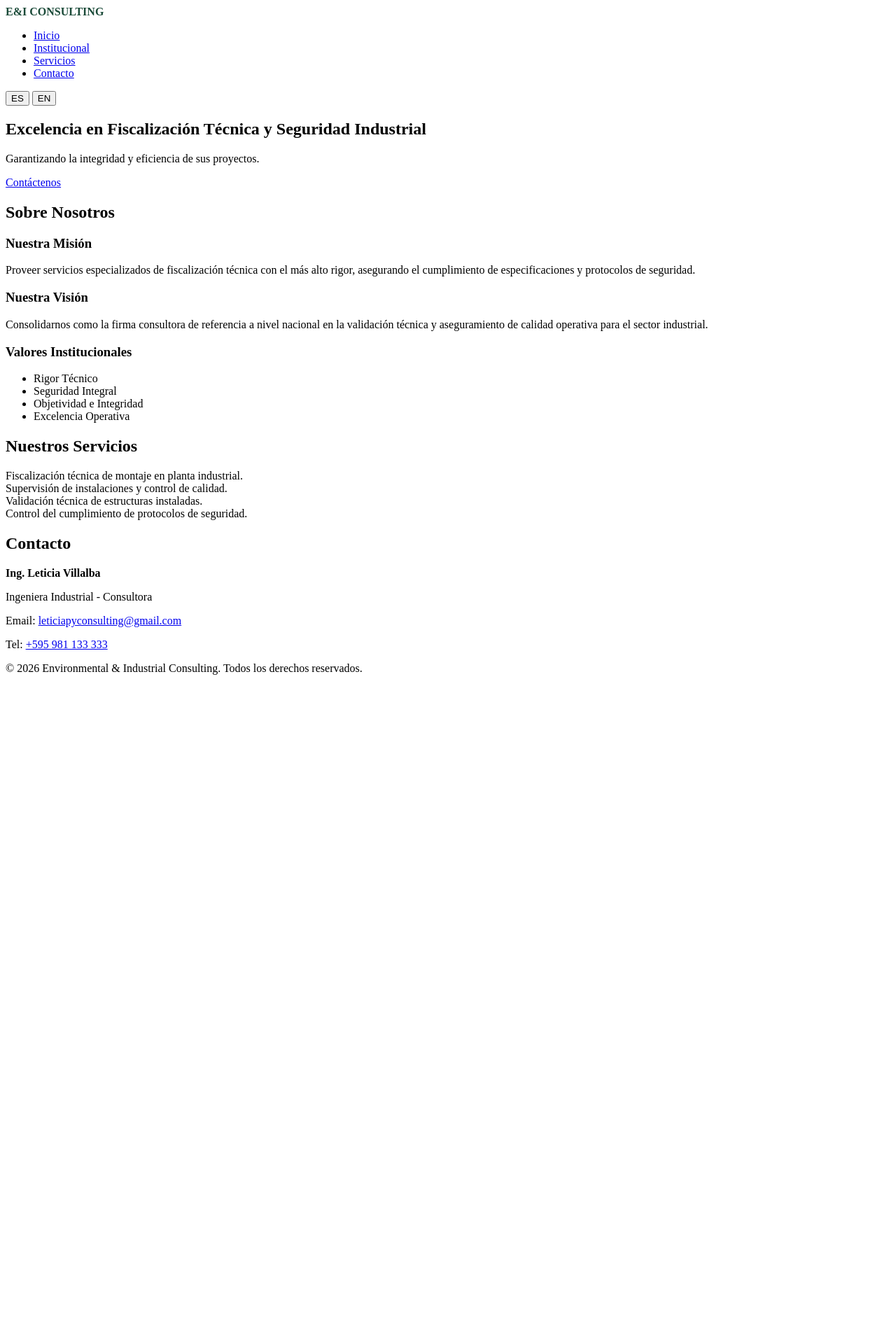
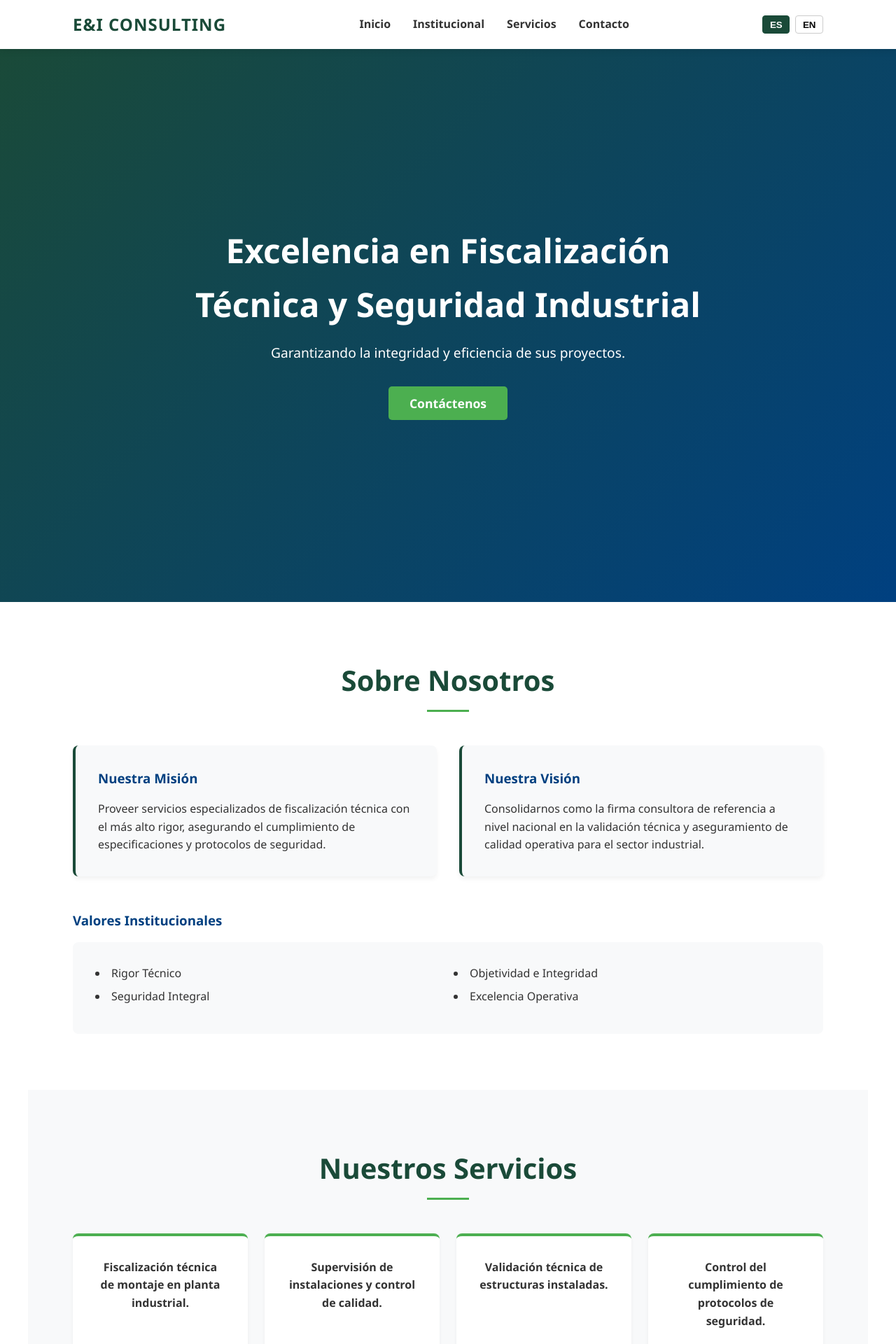
Before and after one commit to JorgeDom/eiconsulting-web, a Flask app: page / in a window 1280 px wide. Shown: the top 1920 px of the page at 70% size. Before the commit the page ends 964 px from the top, so only its background shows below. Run offline with Flask 3, Linux system fonts and the light colour scheme.

Commit message:
feat: implementación de los estilos

```diff
--- a/static/css/style.css
+++ b/static/css/style.css
@@ -0,0 +1,297 @@
+/* ==========================================================================
+   1. Variables y Reset
+   ========================================================================== */
+:root {
+    /* Paleta de colores basada en identidad corporativa (Verde ambiental / Azul industrial) */
+    --primary-color: #1a4a38; /* Verde oscuro institucional */
+    --secondary-color: #004080; /* Azul industrial */
+    --accent-color: #4CAF50; /* Verde brillante para resaltados */
+    --text-dark: #333333;
+    --text-light: #f4f4f4;
+    --bg-light: #ffffff;
+    --bg-alt: #f8f9fa;
+
+    /* Tipografía */
+    --font-main: 'Segoe UI', Roboto, Helvetica, Arial, sans-serif;
+
+    /* Transiciones */
+    --transition-speed: 0.3s;
+}
+
+* {
+    margin: 0;
+    padding: 0;
+    box-sizing: border-box;
+}
+
+html {
+    scroll-behavior: smooth;
+}
+
+body {
+    font-family: var(--font-main);
+    color: var(--text-dark);
+    background-color: var(--bg-light);
+    line-height: 1.6;
+}
+
+/* ==========================================================================
+   2. Cabecera y Navegación
+   ========================================================================== */
+header {
+    background-color: var(--bg-light);
+    box-shadow: 0 2px 10px rgba(0, 0, 0, 0.1);
+    position: fixed;
+    width: 100%;
+    top: 0;
+    z-index: 1000;
+}
+
+nav {
+    display: flex;
+    justify-content: space-between;
+    align-items: center;
+    padding: 1rem 5%;
+    max-width: 1200px;
+    margin: 0 auto;
+}
+
+.logo {
+    font-size: 1.5rem;
+    letter-spacing: 1px;
+}
+
+.nav-links {
+    display: flex;
+    list-style: none;
+    gap: 2rem;
+}
+
+.nav-links a {
+    text-decoration: none;
+    color: var(--text-dark);
+    font-weight: 600;
+    transition: color var(--transition-speed);
+}
+
+.nav-links a:hover {
+    color: var(--primary-color);
+}
+
+/* Selector de Idioma */
+.language-toggle {
+    display: flex;
+    gap: 0.5rem;
+}
+
+.language-toggle button {
+    background: transparent;
+    border: 1px solid #ccc;
+    padding: 0.3rem 0.6rem;
+    cursor: pointer;
+    font-weight: bold;
+    border-radius: 4px;
+    transition: all var(--transition-speed);
+}
+
+.language-toggle button.active {
+    background-color: var(--primary-color);
+    color: white;
+    border-color: var(--primary-color);
+}
+
+/* ==========================================================================
+   3. Sección Hero (Inicio)
+   ========================================================================== */
+.hero {
+    height: 100vh;
+    display: flex;
+    flex-direction: column;
+    justify-content: center;
+    align-items: center;
+    text-align: center;
+    padding: 0 20px;
+    margin-top: 60px; /* Compensa el header fijo */
+    /* Fondo degradado simulando un entorno industrial.
+       Aquí puede agregar una imagen de fondo real más adelante:
+       background: linear-gradient(rgba(0,0,0,0.7), rgba(0,0,0,0.7)), url('../img/hero-bg.jpg') center/cover; */
+    background: linear-gradient(135deg, var(--primary-color) 0%, var(--secondary-color) 100%);
+    color: white;
+}
+
+.hero h1 {
+    font-size: 3rem;
+    margin-bottom: 1rem;
+    max-width: 800px;
+}
+
+.hero p {
+    font-size: 1.2rem;
+    margin-bottom: 2rem;
+}
+
+.btn-cta {
+    background-color: var(--accent-color);
+    color: white;
+    padding: 10px 30px;
+    text-decoration: none;
+    font-weight: bold;
+    border-radius: 5px;
+    font-size: 1.1rem;
+    transition: background var(--transition-speed);
+}
+
+.btn-cta:hover {
+    background-color: #388E3C;
+}
+
+/* ==========================================================================
+   4. Estructura General de Secciones
+   ========================================================================== */
+section:not(.hero) {
+    padding: 5rem 5%;
+    max-width: 1200px;
+    margin: 0 auto;
+}
+
+section h2 {
+    text-align: center;
+    font-size: 2.5rem;
+    color: var(--primary-color);
+    margin-bottom: 3rem;
+    position: relative;
+}
+
+section h2::after {
+    content: '';
+    display: block;
+    width: 60px;
+    height: 3px;
+    background-color: var(--accent-color);
+    margin: 10px auto 0;
+}
+
+/* ==========================================================================
+   5. Institucional (Sobre Nosotros)
+   ========================================================================== */
+.about {
+    background-color: var(--bg-light);
+}
+
+.mission-vision {
+    display: grid;
+    grid-template-columns: repeat(auto-fit, minmax(300px, 1fr));
+    gap: 2rem;
+    margin-bottom: 3rem;
+}
+
+.card {
+    background-color: var(--bg-alt);
+    padding: 2rem;
+    border-radius: 8px;
+    border-left: 4px solid var(--primary-color);
+    box-shadow: 0 4px 6px rgba(0,0,0,0.05);
+}
+
+.card h3, .about > h3 {
+    color: var(--secondary-color);
+    margin-bottom: 1rem;
+}
+
+.values-list {
+    list-style-position: inside;
+    columns: 2;
+    background-color: var(--bg-alt);
+    padding: 2rem;
+    border-radius: 8px;
+}
+
+.values-list li {
+    margin-bottom: 0.5rem;
+    font-weight: 500;
+}
+
+/* ==========================================================================
+   6. Servicios
+   ========================================================================== */
+.services {
+    background-color: var(--bg-alt);
+}
+
+.services-grid {
+    display: grid;
+    grid-template-columns: repeat(auto-fit, minmax(250px, 1fr));
+    gap: 1.5rem;
+}
+
+.service-item {
+    background-color: var(--bg-light);
+    padding: 2rem;
+    border-radius: 8px;
+    text-align: center;
+    font-weight: 600;
+    box-shadow: 0 2px 5px rgba(0,0,0,0.05);
+    border-top: 4px solid var(--accent-color);
+    transition: transform var(--transition-speed);
+}
+
+.service-item:hover {
+    transform: translateY(-5px);
+}
+
+/* ==========================================================================
+   7. Contacto y Footer
+   ========================================================================== */
+.contact {
+    text-align: center;
+}
+
+.contact-info {
+    background-color: var(--bg-alt);
+    padding: 3rem;
+    border-radius: 8px;
+    max-width: 600px;
+    margin: 0 auto;
+}
+
+.contact-info p {
+    font-size: 1.1rem;
+    margin-bottom: 0.5rem;
+}
+
+.contact-info a {
+    color: var(--secondary-color);
+    text-decoration: none;
+    font-weight: bold;
+}
+
+footer {
+    background-color: var(--text-dark);
+    color: var(--text-light);
+    text-align: center;
+    padding: 1.5rem 0;
+}
+
+/* ==========================================================================
+   8. Media Queries (Responsividad)
+   ========================================================================== */
+@media screen and (max-width: 768px) {
+    nav {
+        flex-direction: column;
+        gap: 1rem;
+    }
+
+    .nav-links {
+        flex-wrap: wrap;
+        justify-content: center;
+        gap: 1rem;
+    }
+
+    .hero h1 {
+        font-size: 2.2rem;
+    }
+
+    .values-list {
+        columns: 1;
+    }
+}
--- a/static/i18n/en.json
+++ b/static/i18n/en.json
@@ -31,6 +31,11 @@
     "item3": "Technical validation of installed structures.",
     "item4": "Control of compliance with safety protocols."
   },
+  "consultant": {
+    "title": "Technical Direction",
+    "role": "Industrial Engineer - Consultant",
+    "bio": "Professional with extensive experience in the supervision of installations and verification of technical compliance in operational plants. Leads the rigorous management of industrial safety protocols and structural quality validation, ensuring the highest standards in every project."
+  },
   "contact": {
     "title": "Contact",
     "role": "Industrial Engineer - Consultant"
--- a/static/i18n/es.json
+++ b/static/i18n/es.json
@@ -31,6 +31,11 @@
     "item3": "Validación técnica de estructuras instaladas.",
     "item4": "Control del cumplimiento de protocolos de seguridad."
   },
+  "consultant": {
+    "title": "Dirección Técnica",
+    "role": "Ingeniera Industrial - Consultora",
+    "bio": "Profesional con amplia experiencia en la supervisión de instalaciones y verificación de cumplimiento técnico en plantas operativas. Lidera la gestión rigurosa de protocolos de seguridad industrial y validación de calidad estructural, asegurando los más altos estándares en cada proyecto."
+  },
   "contact": {
     "title": "Contacto",
     "role": "Ingeniera Industrial - Consultora"
--- a/templates/index.html
+++ b/templates/index.html
@@ -66,6 +66,30 @@
             </div>
         </section>
 
+        <section class="section text-center" id="consultor">
+                <div class="container">
+                    <div class="section-inner has-top-divider">
+                        <h2 class="section-title mt-0 is-revealing" data-i18n="consultant.title">Dirección Técnica</h2>
+
+                        <div class="is-revealing" style="max-width: 800px; margin: 0 auto; display: flex; flex-wrap: wrap; align-items: center; gap: 2rem; text-align: left; padding: 2rem; background: #fff; border-radius: 8px; box-shadow: 0 16px 48px rgba(31,43,53,0.05);">
+
+                            <div style="flex: 1; min-width: 250px;">
+                                <div style="width: 100%; aspect-ratio: 1; background-color: #F6F8FA; border-radius: 8px; display: flex; align-items: center; justify-content: center; overflow: hidden; border: 2px solid #E2E8ED;">
+                                    <span style="color: #6F8394; font-size: 0.9rem;">[Foto Ing. Leticia Villalba]</span>
+                                </div>
+                            </div>
+
+                            <div style="flex: 2; min-width: 300px;">
+                                <h3 style="color: #004080; margin-top: 0; margin-bottom: 0.5rem;">Ing. Leticia Villalba</h3>
+                                <p style="font-weight: bold; color: #1a4a38; margin-bottom: 1rem;" data-i18n="consultant.role">Ingeniera Industrial - Consultora</p>
+                                <p data-i18n="consultant.bio" style="margin-bottom: 0;">Profesional con amplia experiencia en la supervisión de instalaciones y verificación de cumplimiento técnico en plantas operativas. Lidera la gestión rigurosa de protocolos de seguridad industrial y validación de calidad estructural, asegurando los más altos estándares en cada proyecto.</p>
+                            </div>
+
+                        </div>
+                    </div>
+                </div>
+            </section>
+
         <section id="contacto" class="contact">
             <h2 data-i18n="contact.title">Contacto</h2>
             <div class="contact-info">
```
